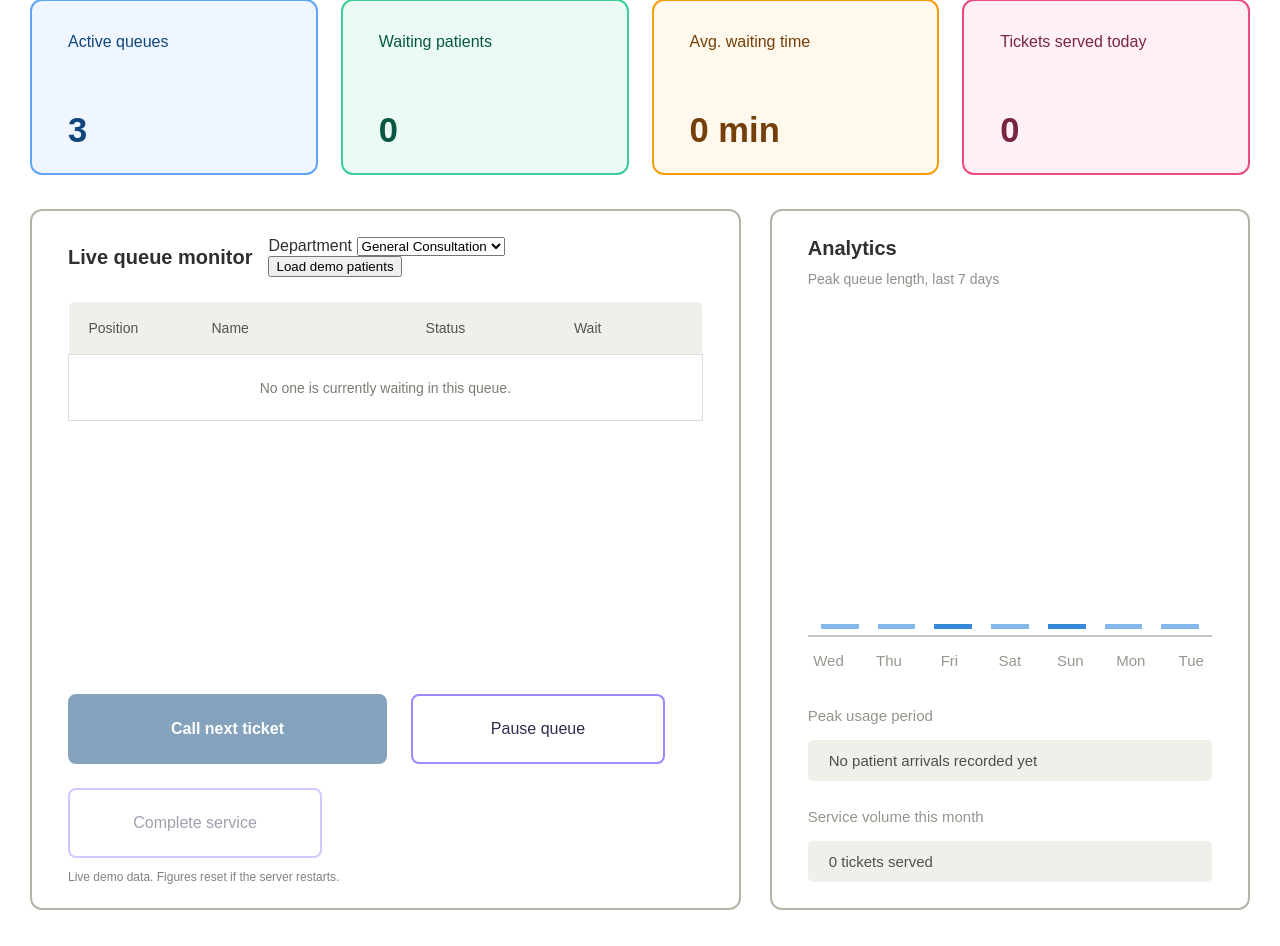
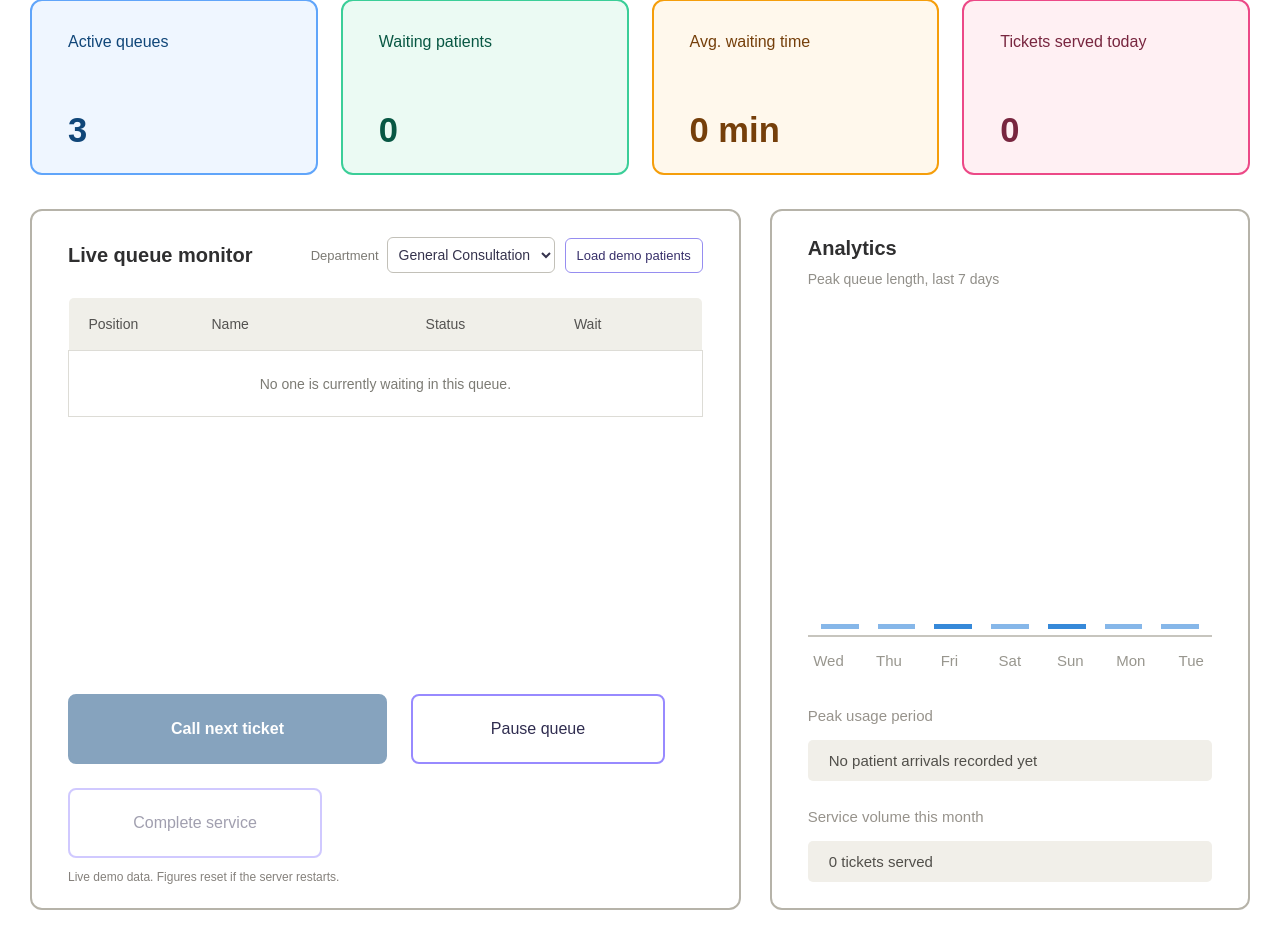
Before and after one commit to princekbsegokgo/queless, a Java web app: page /dashboard in a window 1280 px wide. Shown: the part 163-1109 px from the top of the page. Run offline with Tomcat 11, a stand-in JSP engine, Linux system fonts and the light colour scheme; data that the repository does not hold is empty; some libraries are stand-ins or nearby versions.

Commit message:
Use compact demo controls without changing screenshot dashboard layout

```diff
--- a/queless-webapp/src/main/webapp/style.css
+++ b/queless-webapp/src/main/webapp/style.css
@@ -755,3 +755,45 @@ input[type="text"] {
     .dashboard-topbar .dashboard-header-actions { flex-wrap: wrap; }
     .selected-department { margin-left: 0; }
 }
+
+/* Keep the staff showcase looking like the original four-card dashboard. */
+.dashboard-panel-tools {
+    margin-left: auto;
+    display: flex;
+    align-items: center;
+    flex-wrap: wrap;
+    gap: 10px;
+}
+.dashboard-mini-select, .dashboard-demo-form {
+    display: inline-flex;
+    align-items: center;
+    gap: 8px;
+    margin: 0;
+}
+.dashboard-mini-select label { color: #7c7a74; font-size: 13px; }
+.dashboard-mini-select select {
+    max-width: 185px;
+    padding: 8px 7px;
+    font: inherit;
+    font-size: 14px;
+    border: 1px solid #c2c0b8;
+    border-radius: 6px;
+    color: #35334d;
+    background: white;
+}
+.dashboard-demo-form button {
+    padding: 9px 11px;
+    border-radius: 6px;
+    border: 1px solid #968df0;
+    color: #38306b;
+    background: #fff;
+    cursor: pointer;
+    font: inherit;
+    font-size: 13px;
+}
+.dashboard-demo-form button:hover { background: #f4f2ff; }
+.dashboard-panel .panel-title-wrap { flex-wrap: wrap; }
+@media (max-width: 650px) {
+    .dashboard-panel-tools { margin-left: 0; width: 100%; }
+    .dashboard-mini-select select { max-width: 155px; }
+}
```
